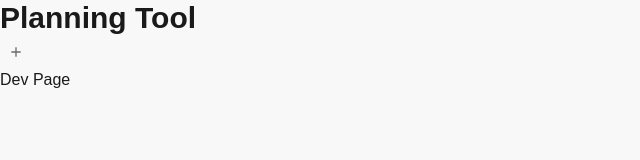
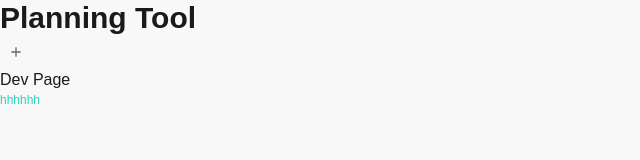
Before and after one commit to SOTA-swp/frontend, a Next.js app: page /dev in a window 1280 px wide. Shown: the top 160 px of the page, without its empty margins (0-640 px from the left). Built offline with nearby package versions, Linux system fonts and the light colour scheme.

Commit message:
Chipの追加

```diff
--- a/app/dev/page.tsx
+++ b/app/dev/page.tsx
@@ -1,16 +1,20 @@
+import Chip from "@/components/Chip";
 
 export interface DevPageProps {
-    a: undefined;
+  a: undefined;
 }
 
-const DevPage: React.FC<DevPageProps> = ({ }) => {
-    if (process.env.NODE_ENV !== 'development') {
-        return <div>Not Found</div>;
-    }
+const DevPage: React.FC<DevPageProps> = ({}) => {
+  if (process.env.NODE_ENV !== "development") {
+    return <div>Not Found</div>;
+  }
 
-    return <div>
-        Dev Page
-    </div>;
-}
+  return (
+    <div>
+      Dev Page
+      <Chip>hhhhhh</Chip>
+    </div>
+  );
+};
 
 export default DevPage;
--- /dev/null
+++ b/components/Chip.tsx
@@ -0,0 +1,11 @@
+import CommonText from "./CommonText";
+
+function Chip({ children }: { children?: React.ReactNode }) {
+  return (
+    <div className="">
+      <CommonText className="text-xs text-primary">{children}</CommonText>
+    </div>
+  );
+}
+
+export default Chip;
```
